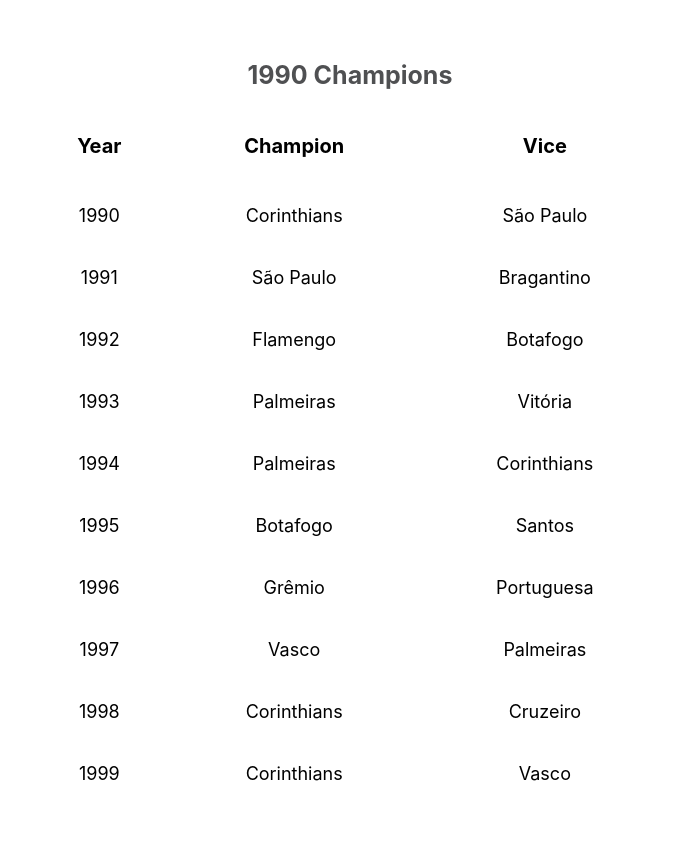
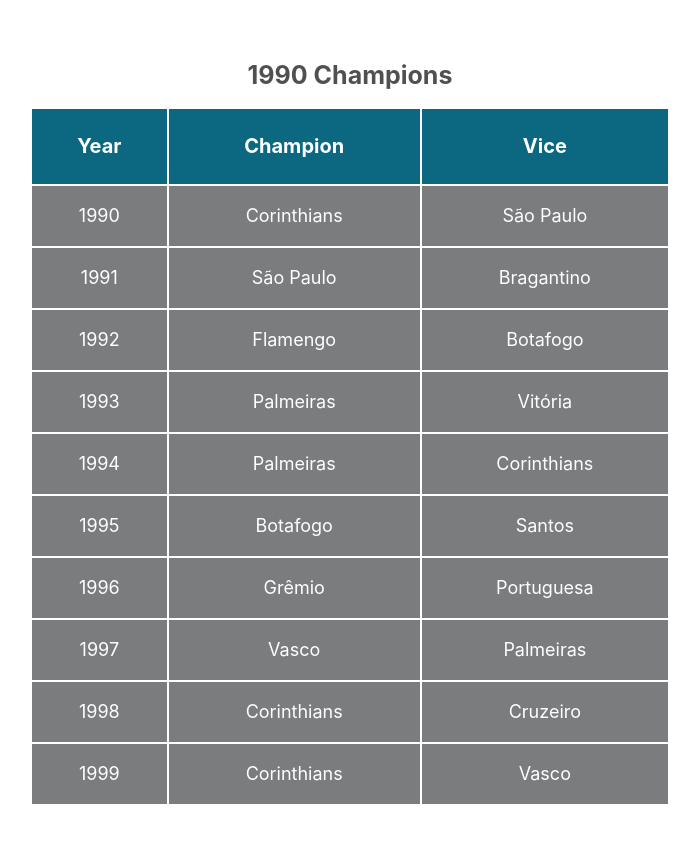
Before and after one commit to darciovilela/react-football, a React (Create React App) app: page / in a window 1280 px wide. Shown: the part 1006-1849 px from the top of the page, without its empty margins (290-989 px from the left). Built offline with nearby package versions, Linux system fonts and the light colour scheme.

Commit message:
Update App.css

```diff
--- a/src/App.css
+++ b/src/App.css
@@ -67,6 +67,20 @@
   text-align: center;
 }
 
+.noventa-table-head {
+  background-color: #0c6880;
+  font-size: 18px;
+  color: white;
+  text-align: center;
+}
+
+.noventa-table-body {
+  background-color: #7b7c7e;
+  font-size: 18px;
+  color: white;
+  text-align: center;
+}
+
 .App-footer {
   background-color: #2d6115;
   font-size: 12px;
```
